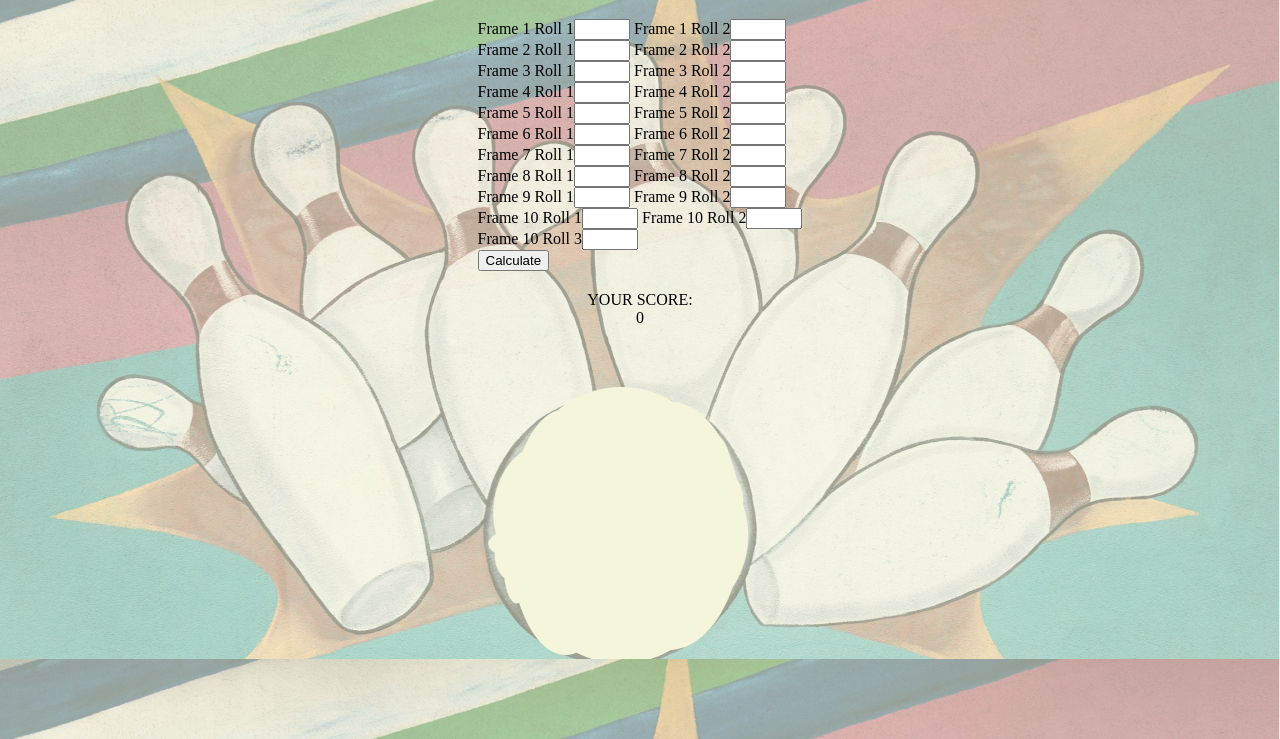
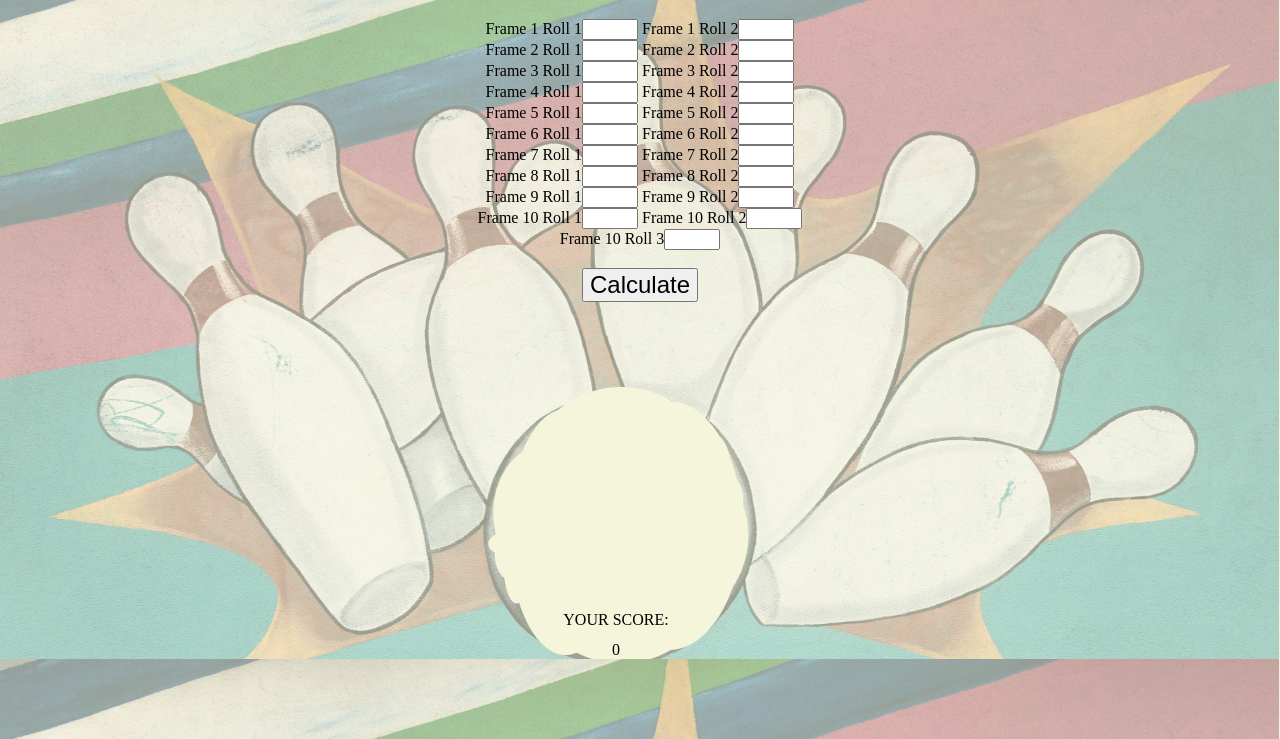
Before and after one commit to EdZeno/Bowling-Score-Card, a plain HTML site: page index.html in a window 1280 px wide. Shown: the part 61-800 px from the top of the page. Drawn offline with nearby package versions, Linux system fonts and the light colour scheme.

Commit message:
minor changes in styling

```diff
--- a/index.html
+++ b/index.html
@@ -38,7 +38,8 @@
       Frame 10 Roll 1<input type="number" min="0" step="1" max="10" name="F10R1">
       Frame 10 Roll 2<input type="number" min="0" step="1" max="10" name="F10R2"><br>
       Frame 10 Roll 3<input type="number" min="0" step="1" max="10" name="F10R3"><br>
-      <input id="trigger" type="submit" value="Calculate">
+      <br>
+      <input style="font-size:24px" id="trigger" type="submit" value="Calculate" class="button">
     </form>
   </div>
   <div class="title">
--- a/style.css
+++ b/style.css
@@ -8,11 +8,9 @@ form
   display: inline-block;
   margin-left: auto;
   margin-right: auto;
-  text-align: left;
+  text-align: center;
 }
-div.form {
-    padding-bottom: 20px;
-}
+
 div.header
 {
   display: block;
@@ -22,12 +20,19 @@ div.title
 {
   display: block;
   text-align: center;
+  position: absolute;
+  bottom: 110px;
+  width: 95%;
 }
 div.score
 {
   display: block;
   text-align: center;
+  position: absolute;
+  bottom: 80px;
+  width: 95%;
 }
+
 body {
   background-image: url(public/bowling.jpg);
   background-size: cover;
```
